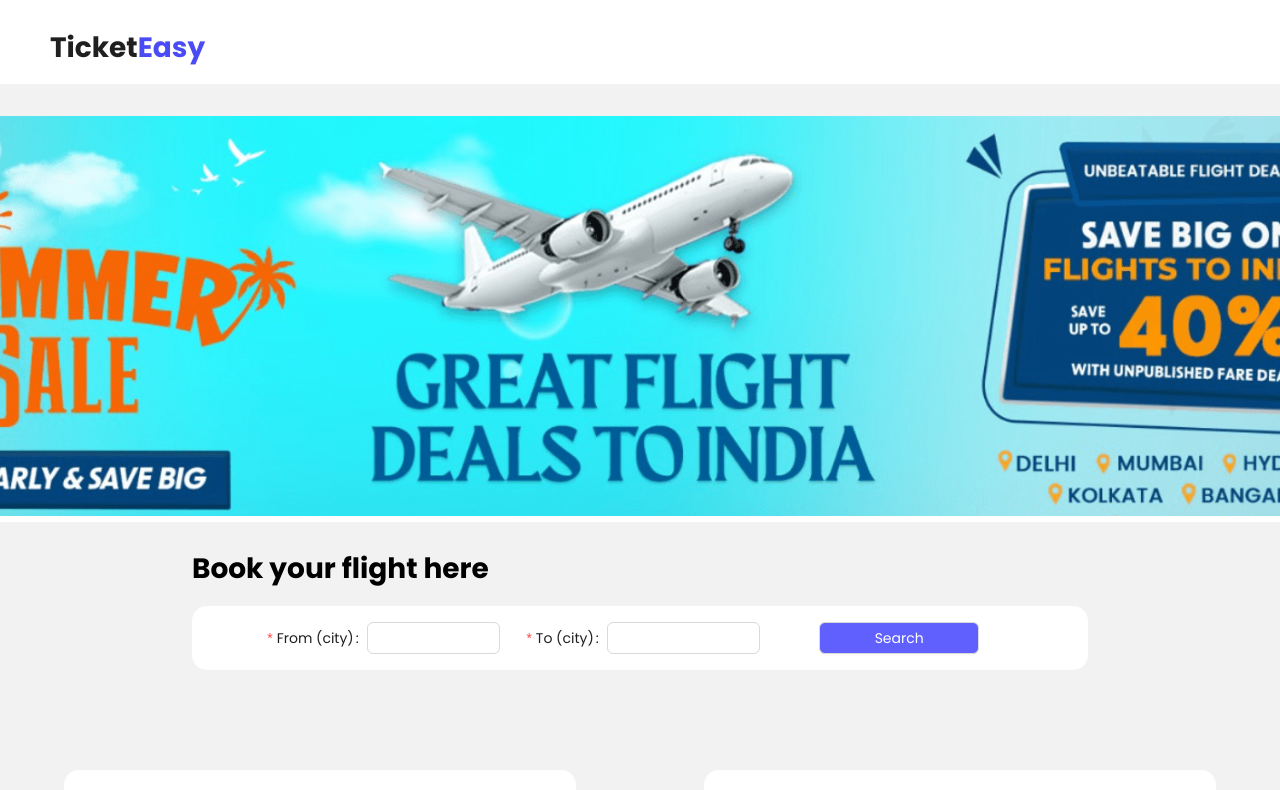
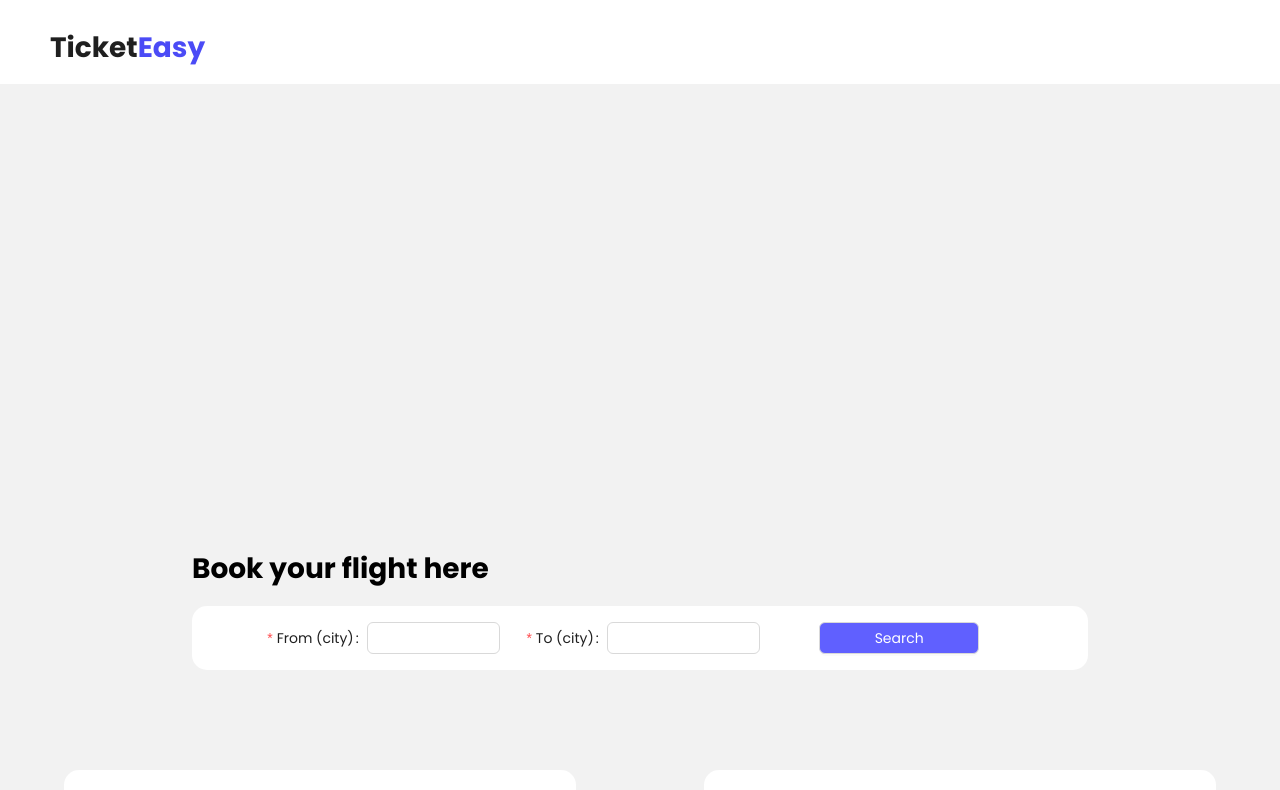
Before and after one commit to PruthvirajChougale/Ticket-FE, a React (Vite) app: page /home in a window 1280 px wide. Shown: the top 790 px of the page. Built offline with nearby package versions, Linux system fonts and the light colour scheme; no server answers.

Commit message:
removed swiper

```diff
--- a/package.json
+++ b/package.json
@@ -27,6 +27,7 @@
     "@eslint/js": "^9.11.1",
     "@types/react": "^18.3.10",
     "@types/react-dom": "^18.3.0",
+    "@vitejs/plugin-react": "^4.5.1",
     "@vitejs/plugin-react-swc": "^3.5.0",
     "eslint": "^9.11.1",
     "eslint-plugin-react": "^7.37.0",
--- a/src/home.jsx
+++ b/src/home.jsx
@@ -2,15 +2,15 @@ import { FontAwesomeIcon } from "@fortawesome/react-fontawesome";
 import { faCircle } from "@fortawesome/free-solid-svg-icons";
 import { useNavigate } from "react-router-dom";
 import { Col, Row, Flex, Divider, Form, Input, Button, Grid } from "antd";
-import { Swiper, SwiperSlide } from "swiper/react";
+//import { Swiper, SwiperSlide } from "swiper/react";
 //import { Autoplay } from "swiper/modules";
 import axios from "axios";
-import "swiper/css";
+//import "swiper/css";
 //import "swiper/css/autoplay";
-import Swiper1 from "../public/assets/Slider1.png";
-import Swiper2 from "../public/assets/Slider2.png";
-import Swiper3 from "../public/assets/Slider3.png";
-import Swiper4 from "../public/assets/Slider4.png";
+// import Swiper1 from "../public/assets/Slider1.png";
+// import Swiper2 from "../public/assets/Slider2.png";
+// import Swiper3 from "../public/assets/Slider3.png";
+// import Swiper4 from "../public/assets/Slider4.png";
 import { useEffect, useState } from "react";
 const { useBreakpoint } = Grid;
 const Home = () => {
@@ -52,7 +52,7 @@ const Home = () => {
 	return (
 		<>
 			<div style={{ height: "29rem", backgroundColor: "#f2f2f2", paddingTop: "2rem" }}>
-				<Swiper
+				{/* <Swiper
 					//modules={[Autoplay]}
 					loop={true}
 					autoplay={{ delay: 2500, disableOnInteraction: false }}
@@ -81,7 +81,7 @@ const Home = () => {
 							style={{ width: "100vw", height: "25rem", objectFit: "cover" }}
 						/>
 					</SwiperSlide>
-				</Swiper>
+				</Swiper> */}
 			</div>
 			{/* <Divider style={{margin:"0",borderColor:"black"}}/> */}
 			<Row className="title">
--- a/vite.config.js
+++ b/vite.config.js
@@ -1,5 +1,5 @@
-import { defineConfig } from 'vite'
-import react from '@vitejs/plugin-react-swc'
+import { defineConfig } from 'vite';
+import react from '@vitejs/plugin-react-swc';
 
 // https://vitejs.dev/config/
 export default defineConfig({
```
Also changed, not shown: 1 other file (tests, documents, lock files or other folders).
